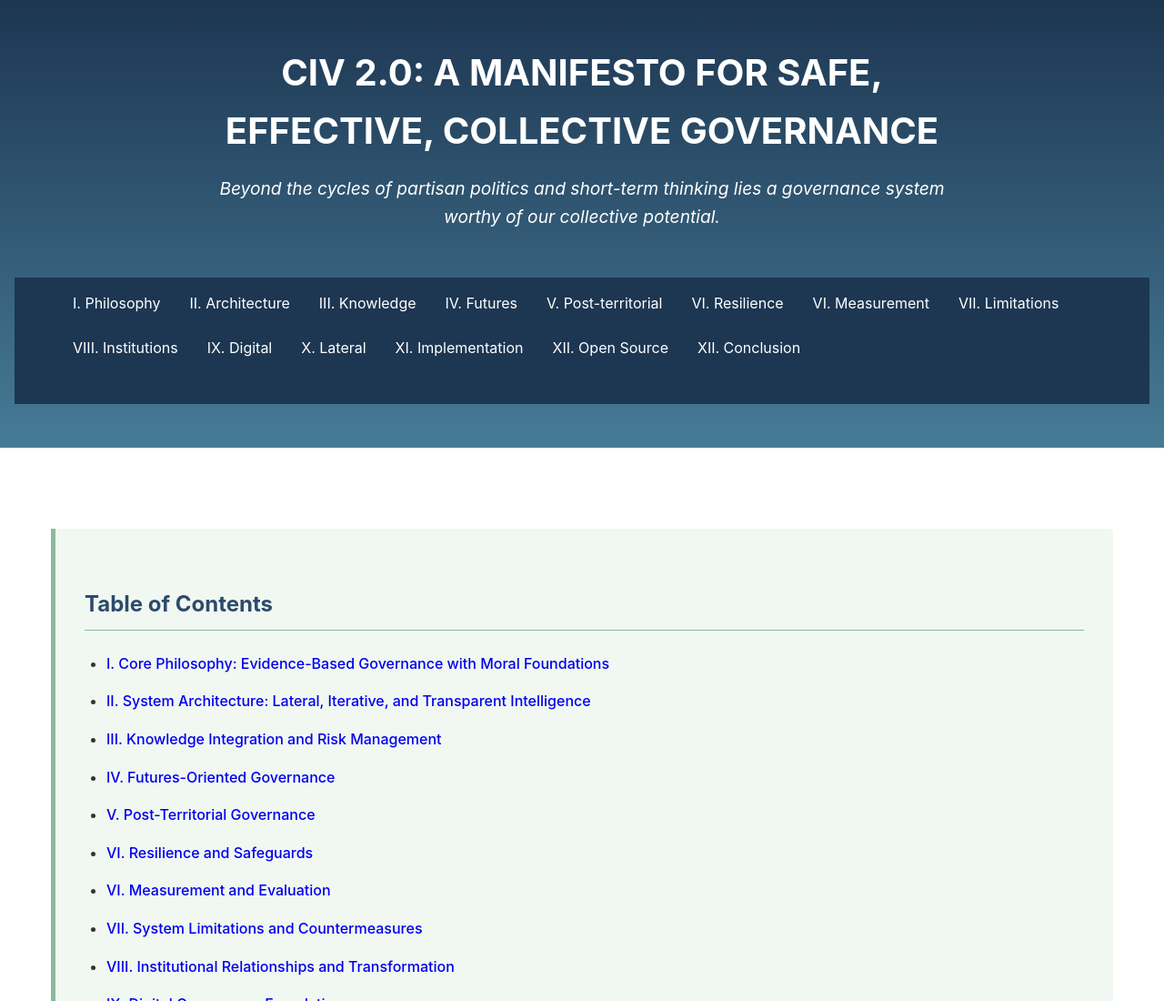
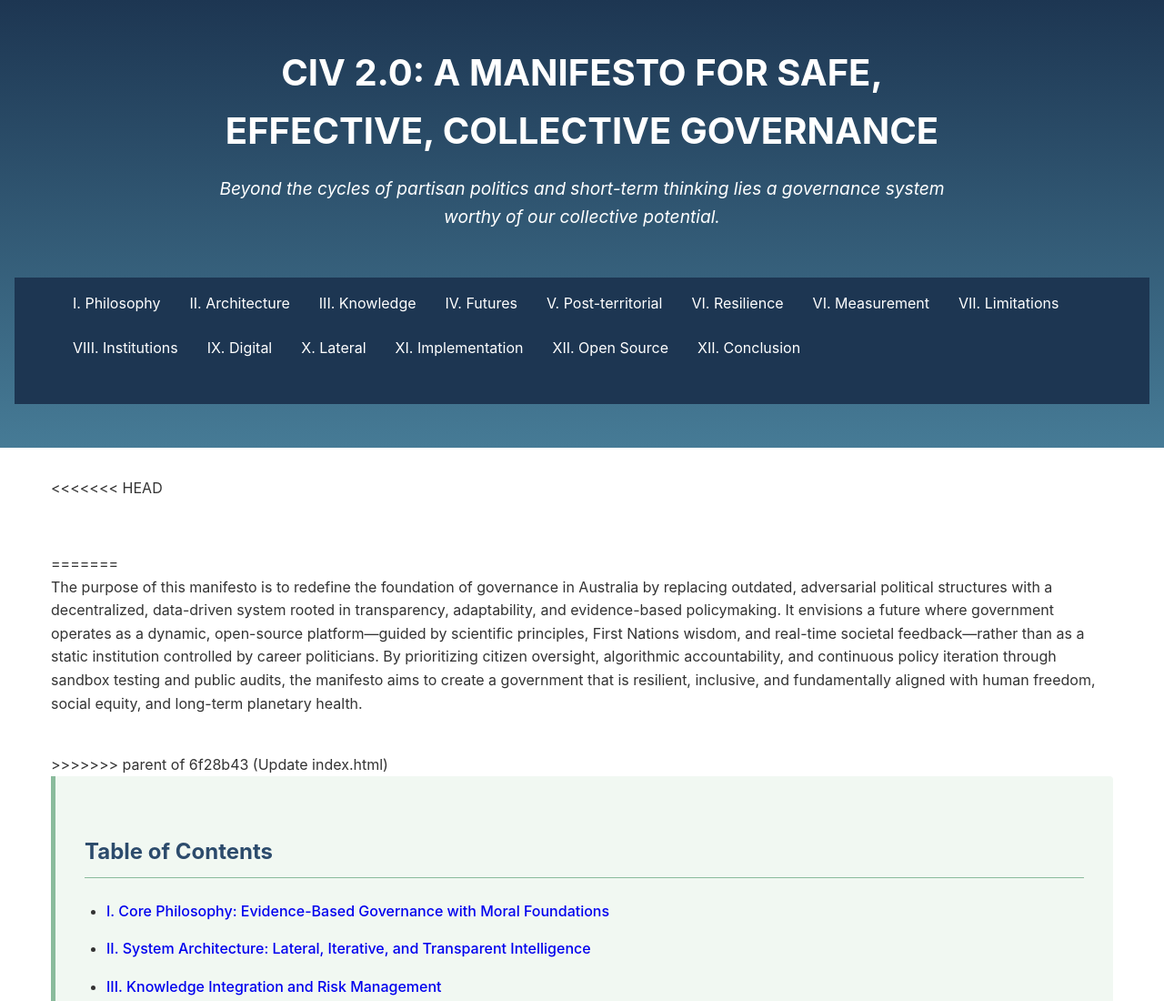
Before and after one commit to catsandsoup/CIV2.0, a plain HTML site: page index.html in a window 1280 px wide. Shown: the top 1100 px of the page at 91% size. Drawn offline with Linux system fonts and the light colour scheme.

Commit message:
Update index.html

```diff
--- a/index.html
+++ b/index.html
@@ -259,6 +259,7 @@
     </nav>
     </header>
     <div class="content">
+<<<<<<< HEAD
         <p style="
   background-color: rgba(255, 255, 255, 0.2);
   padding: 0.5rem 1rem;
@@ -270,6 +271,11 @@
 </p>
 
 
+=======
+        <br>
+    <p>The purpose of this manifesto is to redefine the foundation of governance in Australia by replacing outdated, adversarial political structures with a decentralized, data-driven system rooted in transparency, adaptability, and evidence-based policymaking. It envisions a future where government operates as a dynamic, open-source platform—guided by scientific principles, First Nations wisdom, and real-time societal feedback—rather than as a static institution controlled by career politicians. By prioritizing citizen oversight, algorithmic accountability, and continuous policy iteration through sandbox testing and public audits, the manifesto aims to create a government that is resilient, inclusive, and fundamentally aligned with human freedom, social equity, and long-term planetary health. </p>
+<br>
+>>>>>>> parent of 6f28b43 (Update index.html)
         <div class="toc-container">
             <h2 class="toc-title">Table of Contents</h2>
             <ul class="toc-list">
```
